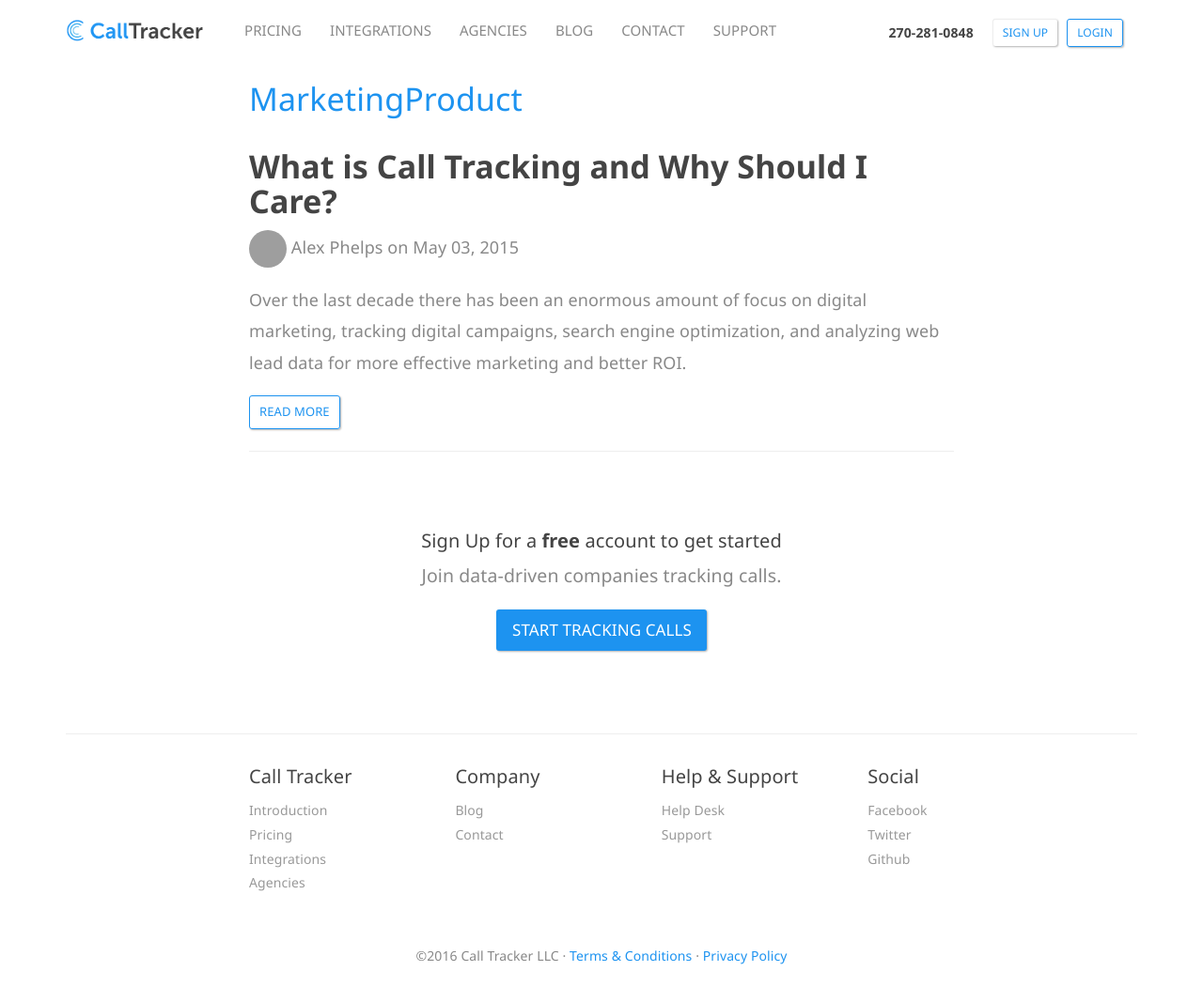
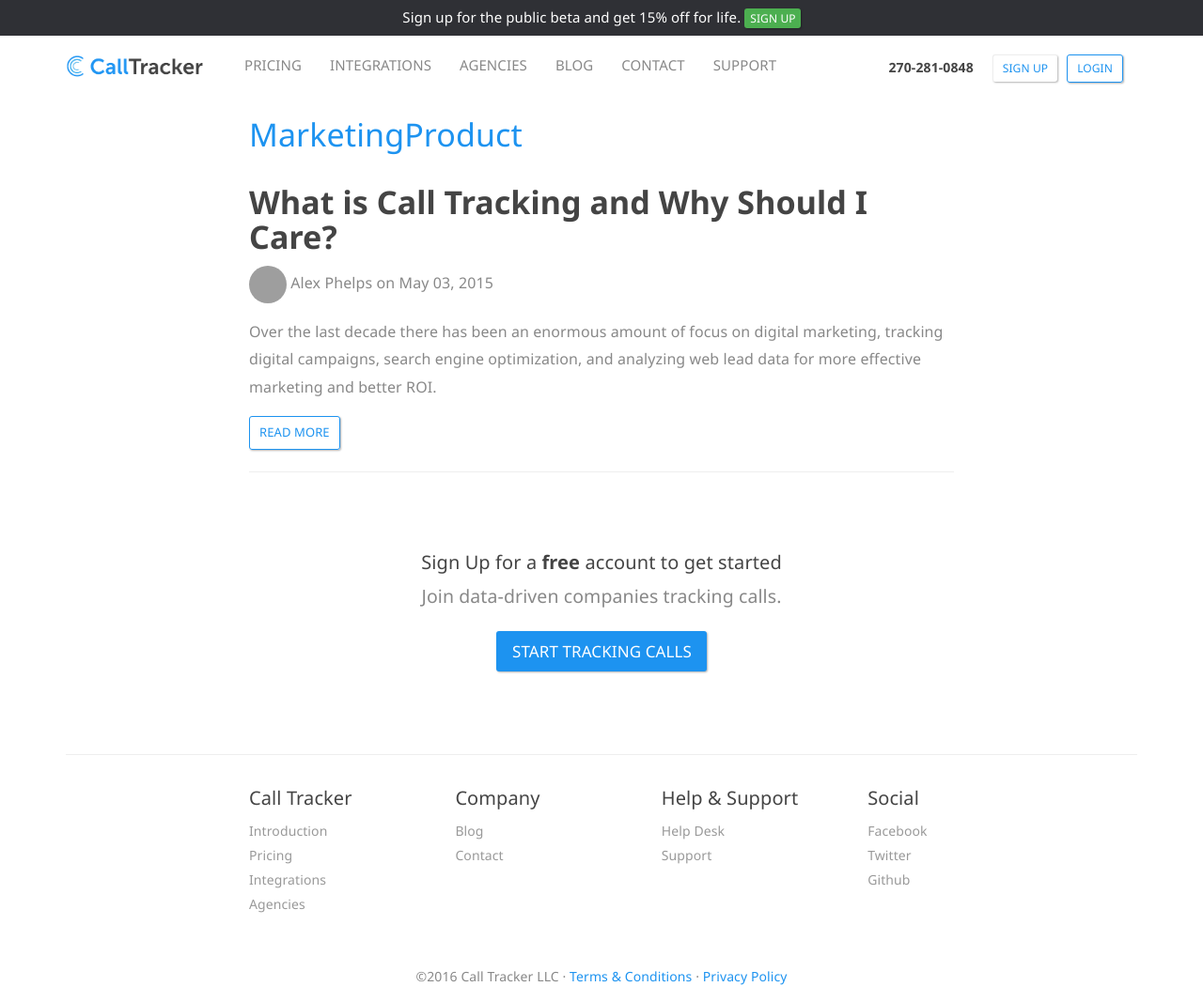
Before and after one commit to sumonst21/calltrackerio-site, a Jekyll site: the page built from marketing.html, in a window 1280 px wide. Shown: the whole page at 94% size. Built offline with Jekyll 4.4.1, drawn with Linux system fonts in a browser that asks for light colours; before the commit the page ends 1045 px from its top, so only the background shows below that; grey boxes are pictures that could not be loaded.

Commit message:
add beta signup bar to the top

```diff
--- /dev/null
+++ b/_includes/beta-notify.html
@@ -0,0 +1,11 @@
+<section class="bg-dark-grey">
+	<div class="container">
+		<div class="row">
+			<div class="col-md-12">
+				<p class="m-t-5 m-b-5 text-center">Sign up for the public beta and get 15% off for life.
+				<a href="https://app.calltracker.io/signup/" class="btn btn-xs btn-success" onclick="javascript:ga('send', 'event', 'Button', 'Click', 'Beta Signup');">Sign Up</a>
+				</p>
+			</div>
+		</div>
+	</div>
+</section>
--- a/_includes/header.html
+++ b/_includes/header.html
@@ -1,3 +1,4 @@
+{% include beta-notify.html %}
 <nav class="navbar no-border">
   <div class="container">
     <div class="navbar-header">
--- a/css/style.scss
+++ b/css/style.scss
@@ -16,10 +16,10 @@
 }
 
 body article.post {
-  font-size: 18px;
+  font-size: 16px;
 }
 body .post-preview {
-  font-size: 18px;
+  font-size: 16px;
 }
 .w-80 {
   width: 80px;
--- a/index.html
+++ b/index.html
@@ -4,6 +4,7 @@
 description: 'White lable call tracking, optimize adwords, call analytics. Optimize Adwords ROI with call tracking. Call metrics for SEO, PPC, and ad campaigns.'
 keywords: 'white label call tracking, optimize adwords, call tracking, call recording, call analytics, call, tracking, metrics, phone numbers'
 ---
+{% include beta-notify.html %}
 <div class="">
 <section class="bg-primary-color hero">
 	<nav class="navbar no-border">
```
